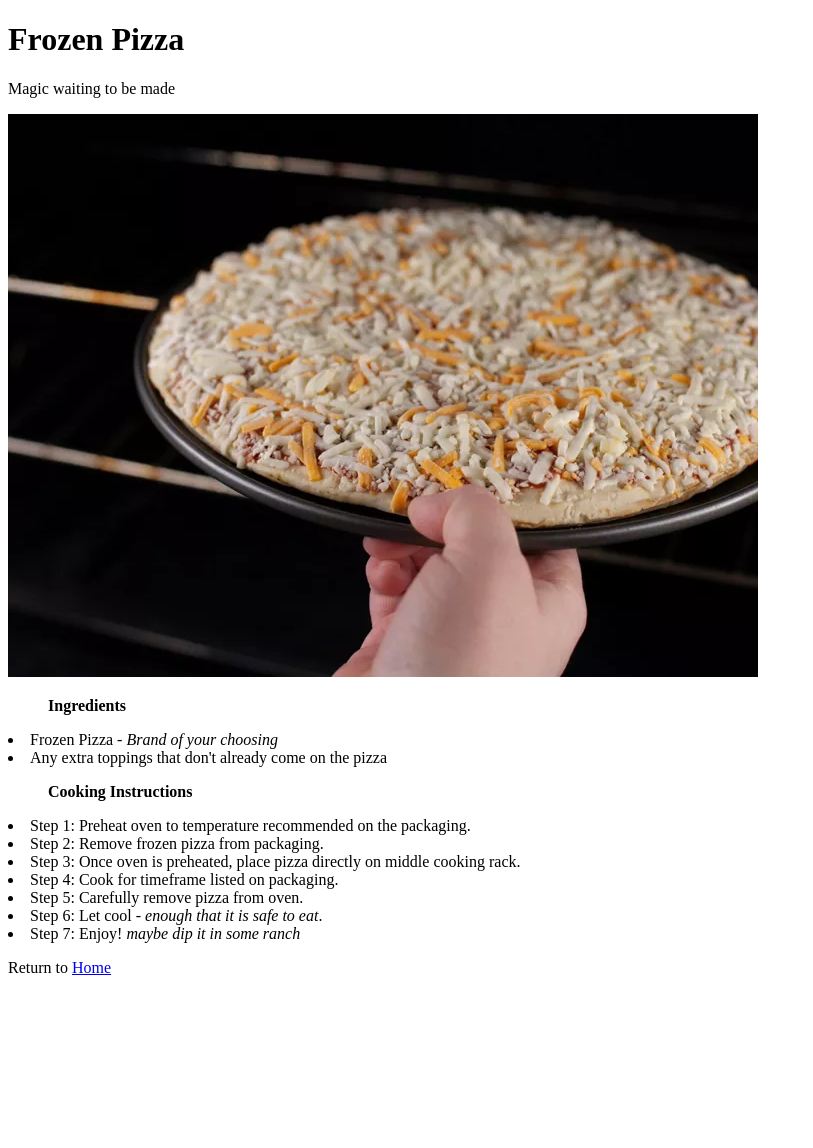
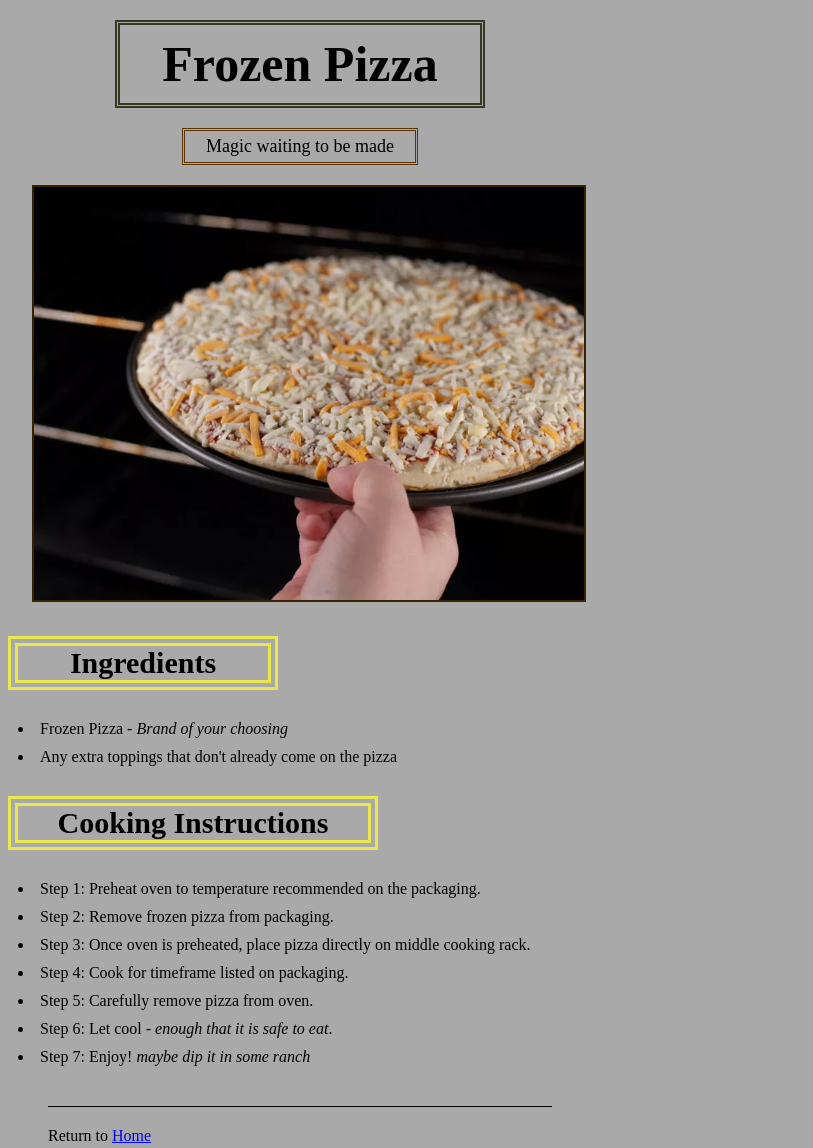
Before and after one commit to big-tink/odin-recipes, a plain HTML site: page recipes/frozenpizza.html in a window 1280 px wide. Shown: the whole page, without its empty margins (0-813 px from the left). Before the commit the page ends 985 px from the top, so only its background shows below. Drawn offline with Linux system fonts and the light colour scheme.

Commit message:
Style FP page

```diff
--- a/recipes/frozenpizza.html
+++ b/recipes/frozenpizza.html
@@ -4,32 +4,31 @@
     <meta charset="UTF-8">
     <meta name="viewport" content="width=device-width, initial-scale=1.0">
     <title>Document</title>
+    <link rel="stylesheet" href="../style.css">
 </head>
 
 <body>
 
-    <h1>Frozen Pizza</h1>
+    <h1 class="header">Frozen Pizza</h1>
 
-    <p>Magic waiting to be made</p>
+    <p class="descriptionft">Magic waiting to be made</p>
 
-    <img src="../images/frozenpizza1-8a7b2e8b369c4fc0b25a500b077f43f7.webp" alt="Frozen pizza ready to be cooked" width="auto" height="auto">
+    <img src="../images/frozenpizza1-8a7b2e8b369c4fc0b25a500b077f43f7.webp" class="imagefp" alt="Frozen pizza ready to be cooked" width="auto" height="auto">
 
-    <ul><strong>Ingredients</strong></ul>
-        <li>Frozen Pizza - <em>Brand of your choosing</em></li>
-        <li>Any extra toppings that don't already come on the pizza</li>
+    <ul class="list ing"><strong>Ingredients</strong></ul>
+        <li class="food">Frozen Pizza - <em>Brand of your choosing</em></li>
+        <li class="food">Any extra toppings that don't already come on the pizza</li>
 
-    <ol><strong>Cooking Instructions</strong></ol>
-        <li>Step 1: Preheat oven to temperature recommended on the packaging.</li>
-        <li>Step 2: Remove frozen pizza from packaging.</li>
-        <li>Step 3: Once oven is preheated, place pizza directly on middle cooking rack.</li>
-        <li>Step 4: Cook for timeframe listed on packaging.</li>
-        <li>Step 5: Carefully remove pizza from oven.</li>
-        <li>Step 6: Let cool - <em>enough that it is safe to eat</em>.</li>
-        <li>Step 7: Enjoy! <em>maybe dip it in some ranch</em></li>
+    <ol class="list steps"><strong>Cooking Instructions</strong></ol>
+        <li class="food">Step 1: Preheat oven to temperature recommended on the packaging.</li>
+        <li class="food">Step 2: Remove frozen pizza from packaging.</li>
+        <li class="food">Step 3: Once oven is preheated, place pizza directly on middle cooking rack.</li>
+        <li class="food">Step 4: Cook for timeframe listed on packaging.</li>
+        <li class="food">Step 5: Carefully remove pizza from oven.</li>
+        <li class="food">Step 6: Let cool - <em>enough that it is safe to eat</em>.</li>
+        <li class="food">Step 7: Enjoy! <em>maybe dip it in some ranch</em></li>
 
-    <p></p>
-
-    <footer>Return to <a href="../index.html">Home</a></footer>
+    <footer class="footer">Return to <a href="../index.html">Home</a></footer>
 
 
 </body>
--- a/style.css
+++ b/style.css
@@ -122,3 +122,12 @@ body {
     font-size: 18px;
     color: brown;
 }
+
+/* frozen pizza specific */
+
+.imagefp {
+    border: 2px rgb(53, 34, 0) double;
+    width: 550px;
+    height: auto;
+    margin: 0 24px;
+}
```
